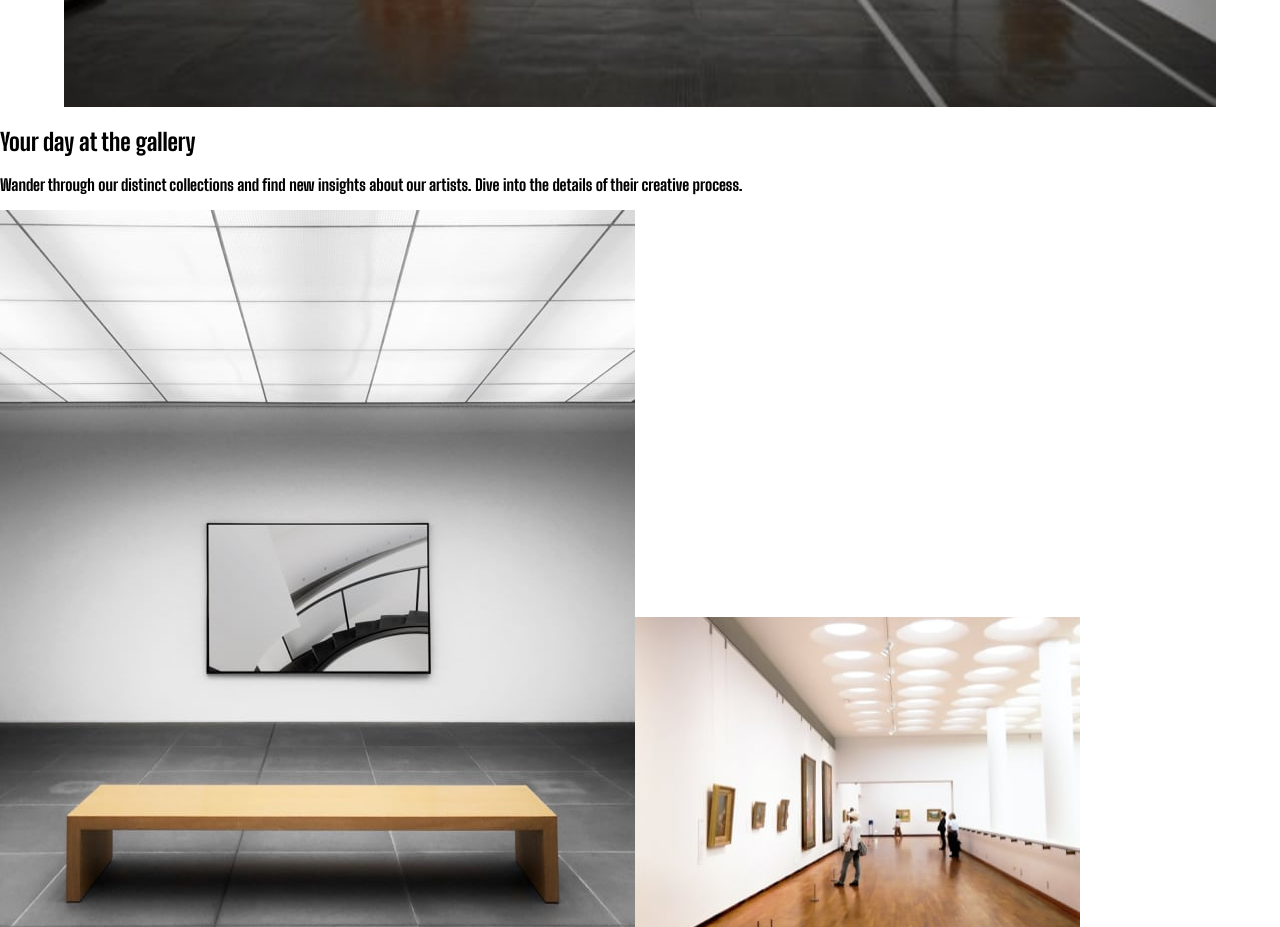
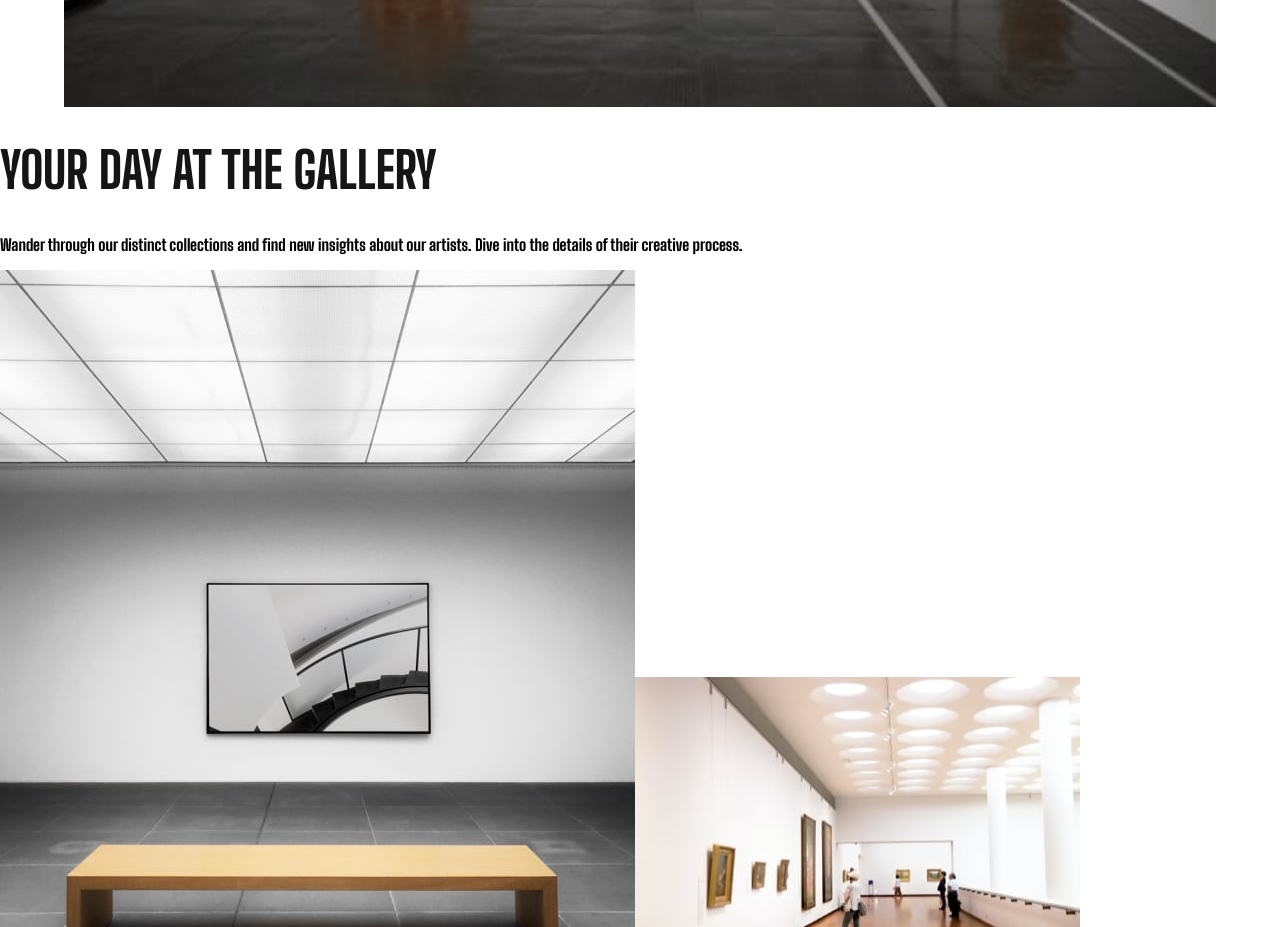
Before and after one commit to ltc870/artgallerywebsite, a React (Vite) app: page / in a window 1280 px wide. Shown: the part 2960-3887 px from the top of the page. Built offline with nearby package versions, Linux system fonts and the light colour scheme.

Commit message:
added styles to Main.jsx

```diff
--- a/src/components/Main.module.css
+++ b/src/components/Main.module.css
@@ -1,3 +1,14 @@
+/*! MOBILE VIEW  */
+
+/* TYPOGRAPHY  */
+.mainTitle {
+    font-size: 3.125rem;
+    font-family: "Big Shoulders Display", sans-serif;
+    text-transform: uppercase;
+    line-height: 45px;
+    color: #151515;
+}
+
 .mainContainer {
     margin: 0 auto;
 }
```
